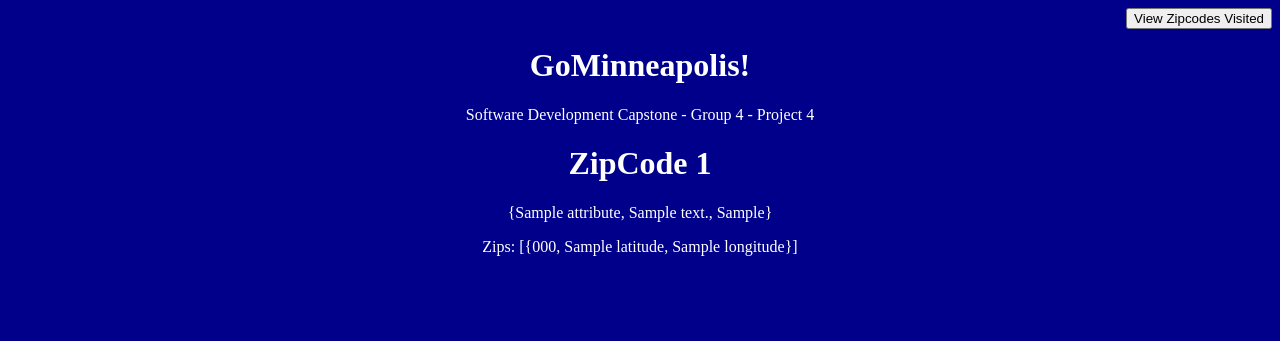
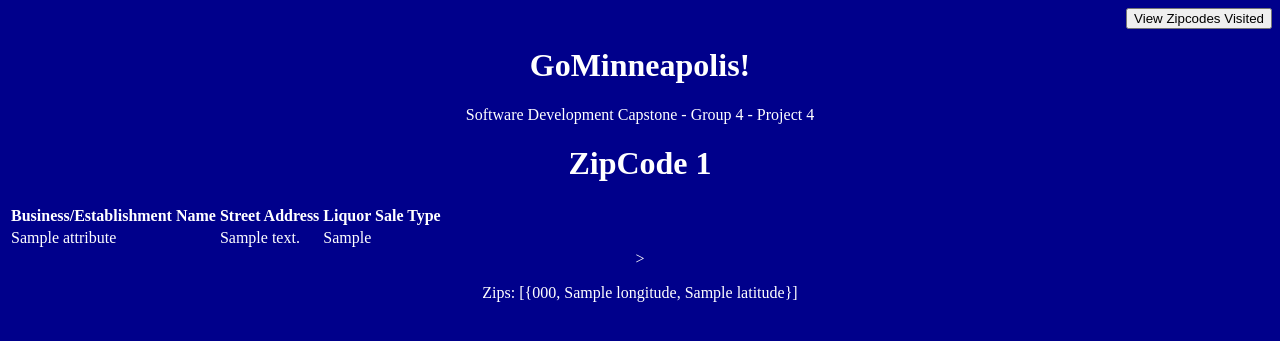
Before and after one commit to travelingspace/sdcGroup4_proj4, a Django app: page /main/1 in a window 1280 px wide. Shown: the top 341 px of the page. Run offline with Django 3.2, Linux system fonts and the light colour scheme; tables that the repository leaves empty hold one stand-in row (values such as "Sample post"); a database or web service that is not in the repository returns one stand-in record (values such as "Sample title"); data that the repository does not hold is empty.

Commit message:
ls model now returns dictionary with API data

```diff
--- a/GoMinneapolis/home/models.py
+++ b/GoMinneapolis/home/models.py
@@ -17,7 +17,8 @@
 
         data = requests.get('https://services.arcgis.com/afSMGVsC7QlRK1kZ/arcgis/rest/services/Off_Sale_Liquor/FeatureServer/0/query?where=1%3D1&outFields=*&outSR=4326&f=json').json()
 
-        self.liquor_licenses = []
+        self.liquor_licenses = {}
+        cntr = 0
 
         for sto in data["features"]:
 
@@ -25,8 +26,10 @@
             address = sto["attributes"]["address"]
             saleType = sto["attributes"]["liquorType"]
 
-            new_entry = {name, address, saleType}
-            self.liquor_licenses.append(new_entry)
+            new_entry = {name : {"address": address, "saleType": saleType}}
+            self.liquor_licenses.update(new_entry)
+
+            cntr += 1
 
         return self.liquor_licenses
 
--- a/GoMinneapolis/home/templates/main.html
+++ b/GoMinneapolis/home/templates/main.html
@@ -16,11 +16,37 @@
 
 <h1>ZipCode {{ zip_code }}</h1>
 
-{% for business in liquorStos %}
+<table>
+<thead>
+    <tr style="text-align:left;">
+        <th>
+            Business/Establishment Name
+        </th>
+        <th>
+            Street Address
+        </th>
+        <th>
+            Liquor Sale Type
+        </th>
+    </tr>
+</thead>
+<tbody>
+    {% for key, values in liquorStos.items %}
+    <tr>
+        <td>
+            {{key}}
+        </td>
+        {% for key, vals in values.items %}
+            <td>
+                {{vals}}
+            </td>
+        {% endfor %}
+        </td>
+    </tr>
+    {% endfor %}
+</tbody>
 
-    {{business}}
-
-{% endfor %}
+</table>>
 
 <p>
     Zips:
```
